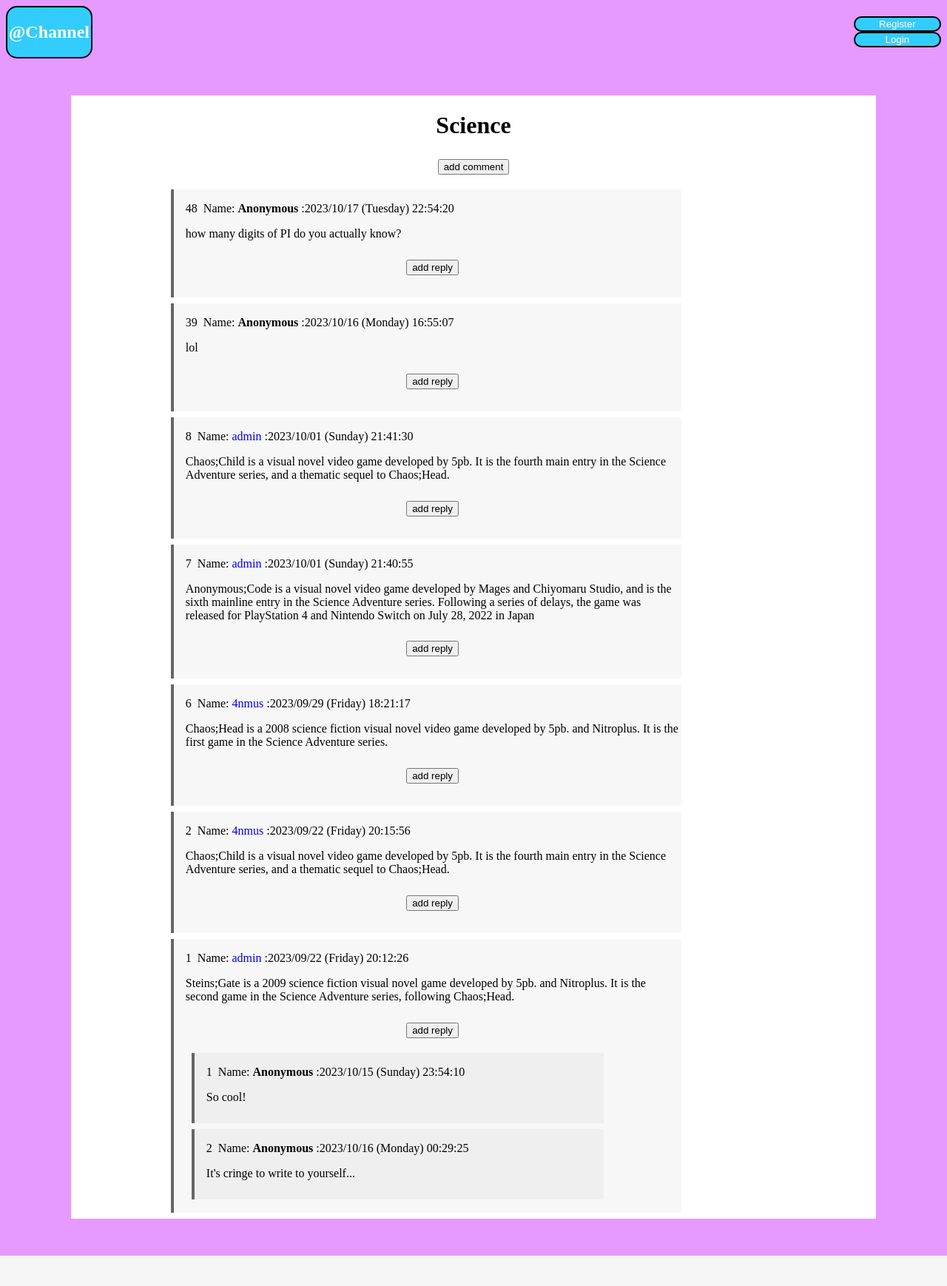
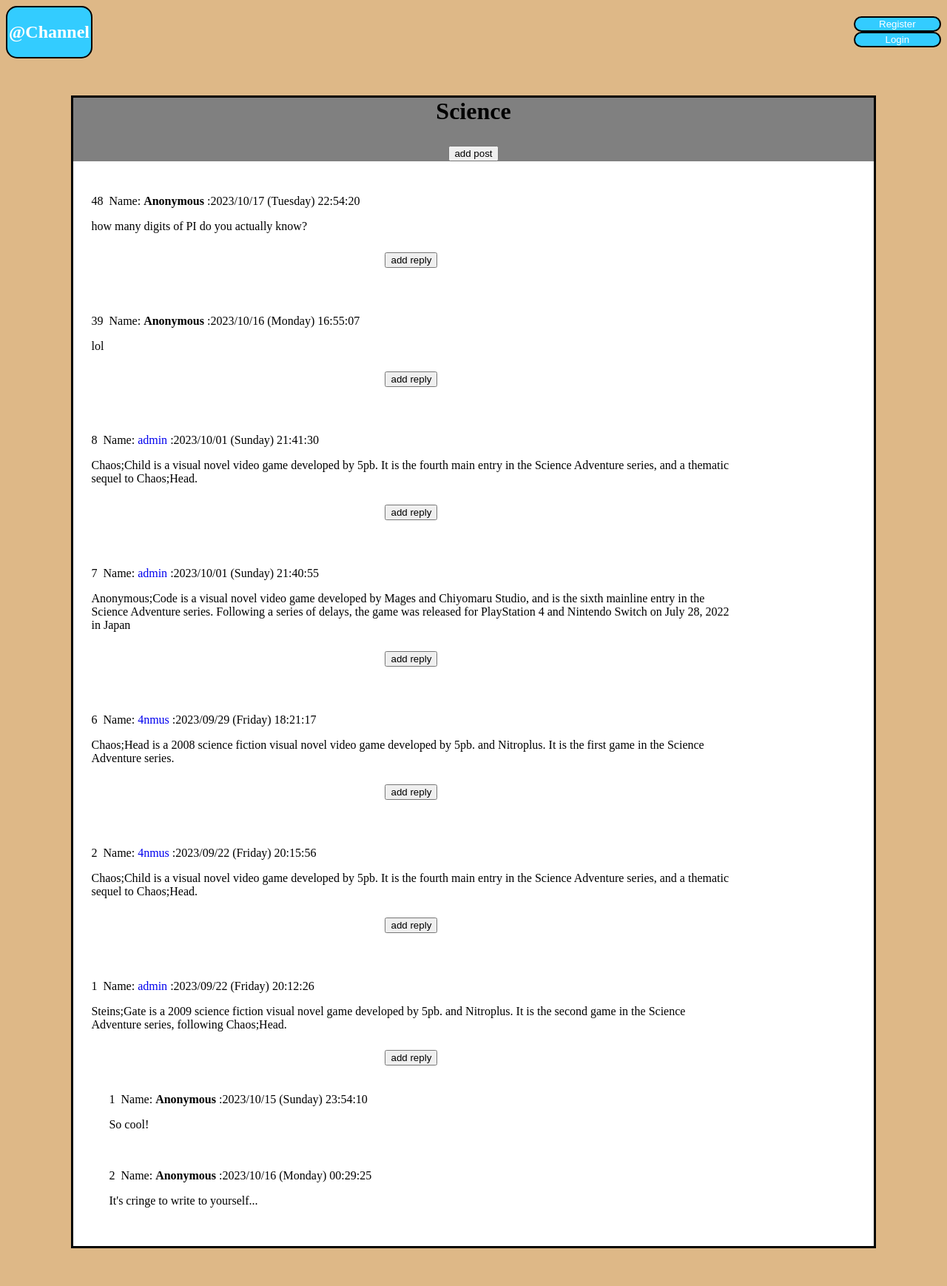
Before and after one commit to Loke-60000/Atto-channel, a Django app: page /threads/1 in a window 1280 px wide. Shown: the whole page at 74% size. Before the commit the page ends 1697 px from the top, so only its background shows below. Run offline with Django 4.2, Linux system fonts and the light colour scheme; data comes from the database, SQL or seed files in the repository.

Commit message:
VN front in progress(I'm not a front-end guy, so don't expect anything). V1.7-b-2

```diff
--- a/blog/templates/blog/base.html
+++ b/blog/templates/blog/base.html
@@ -18,10 +18,10 @@
             display: flex;
             align-items: center;
             justify-content: space-between;
-            background-color: #e699ff;
+            background-color: #DEB887;
         }
         .color{
-        background-color: #e699ff;
+        background-color: #DEB887;
         }
 
         a{
@@ -46,11 +46,17 @@
          }
          .containerMain{
            background: #fff;
-           margin: 4% 7%;
            display: flex;
            flex-direction: column;
-           padding: 0% 10%;
+
+
           }
+          .containerThread{
+           background: #fff;
+           margin: 4% 7%;
+           border-style: solid;
+          }
+
           .text-center{
             text-align: center;
           }
@@ -60,7 +66,7 @@
           padding: 1px 3px 10px 16px;
           margin: 8px;
           max-width: 90%;
-          border-left: 4px solid rgb(102, 102, 102);
+<!--          border-left: 4px solid rgb(102, 102, 102);-->
           background-color: rgba(102, 102, 102, 0.05);
           }
 
@@ -71,6 +77,17 @@
     border-radius: 50%;
     margin-right: 15px;
 }
+
+    .title-thread{
+        background-color: grey;
+    }
+    .title1{
+      display: block;
+      font-size: 2em;
+      margin-bottom: 0.67em;
+      font-weight: bold;
+    }
+
     </style>
 </head>
 <body class="color">
@@ -92,8 +109,8 @@
       </div>
     </nav>
 
-    <div class="containerMain">
-            <div >
+        <div class="containerThread">
+
                 <!-- For messages from the system (user added/deleted/etc)-->
                 {% if messages %}
                     {% for mess in messages %}
@@ -103,7 +120,7 @@
                 {% endif %}
                 {% block content %}
                 {% endblock %}
-            </div>
+
     </div>
 </div>
 </body>
--- a/blog/templates/blog/thread.html
+++ b/blog/templates/blog/thread.html
@@ -5,10 +5,12 @@
 {% endblock %}
 
 {% block content %}
-    <div class="container bg-light">
-        <h1 class="text-center">{{ title }}</h1>
-
-        <h2 class="text-center"><a href="{% url 'comment-add' title.id %}"><button class="btn btn-outline-secondary">add comment</button></a></h2>
+    <div class="">
+        <div class="title-thread">
+        <div class="text-center title1">{{ title }}</div>
+        <h2 class="text-center"><a href="{% url 'comment-add' title.id %}"><button class="btn">add post</button></a></h2>
+        </div>
+        <div class="containerMain">
         {% for post in news %}
             <div class="post">
                 {% if post.author %}
@@ -57,5 +59,6 @@
                 <a href="?page={{ page_obj.paginator.num_pages }}" class="btn btn-outline-warning">Last</a>
             {% endif %}
         {% endif %}
+        </div>
     </div>
 {% endblock %}
```
